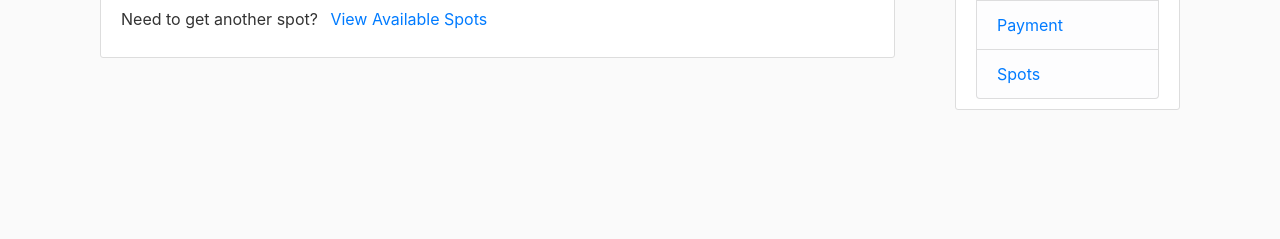
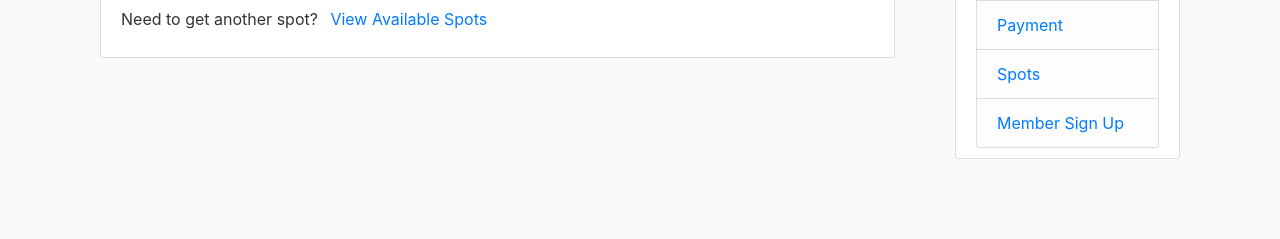
Before and after one commit to billybimbob/cs487-project, a Django app: page /account-spots/ in a window 1280 px wide. Shown: the part 188-427 px from the top of the page. Run offline with Django 3.2, Linux system fonts and the light colour scheme; parts of the project's set-up code (start-up, migrations or seed data) failed here and were passed over; some libraries are stand-ins or nearby versions.

Commit message:
slight side fix

```diff
--- a/accounts/templates/accounts/spots.html
+++ b/accounts/templates/accounts/spots.html
@@ -25,6 +25,15 @@
         <li class="list-group-item list-group-item-light"><a href="{% url 'accounts:account-info' %}">Info</a></li>
         <li class="list-group-item list-group-item-light"><a href="{% url 'accounts:account-payments' %}">Payment</a></li>
         <li class="list-group-item list-group-item-light"><a href="{% url 'accounts:account-spots' %}">Spots</a></li>
+        <li class="list-group-item list-group-item-light">
+        {% if user.member %}
+            <a href='#'>Is a member</a>
+        {% else %}
+            <a href="{% url 'accounts:confirm-member' %}">
+            Member Sign Up
+            </a>
+        {% endif %}
+        </li>
     </ul>
 </div>
 </div>
--- a/parkview/templates/parkview/confirm.html
+++ b/parkview/templates/parkview/confirm.html
@@ -1,7 +1,7 @@
 {% extends "accounts/base.html" %}
 {% block content %}
 
-<div class="content-section">
+<div class="content-section container jumbo">
 
     {% block prompt %}
     {% endblock prompt %}
```
Also changed, not shown: accounts/templates/accounts/payments.html (+9 -0 lines).
